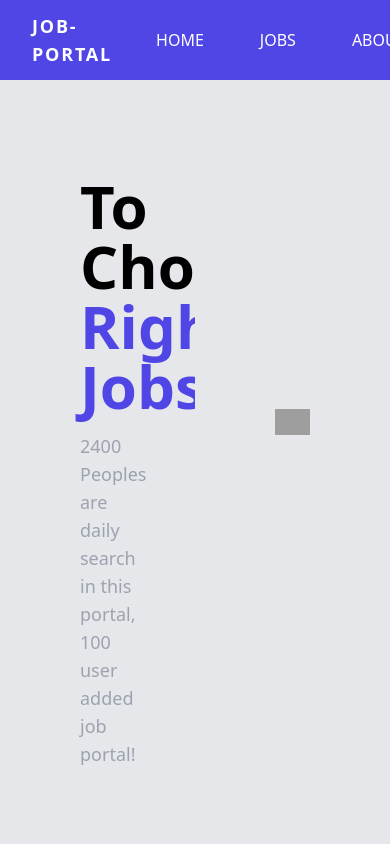
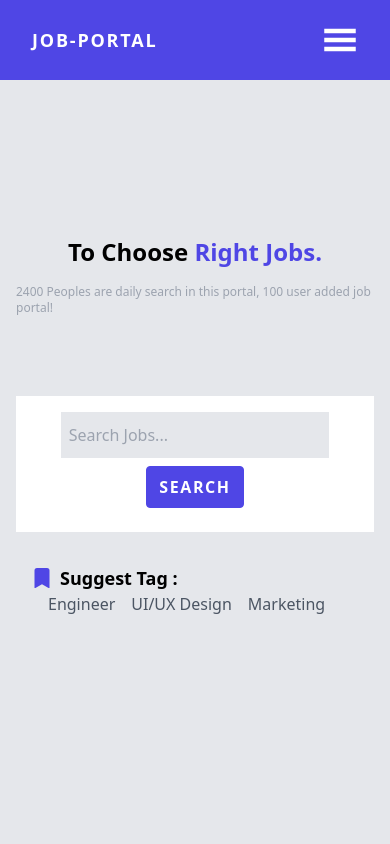
Before and after one commit to FancyKing0714/Job-Portal-NextJs, a Next.js app: page / in a window 390 px wide. Shown: the top 844 px of the page. Built offline with nearby package versions, Linux system fonts and the light colour scheme; grey boxes are pictures that could not be loaded.

Commit message:
Making webpage responsive

```diff
--- a/components/Intro.jsx
+++ b/components/Intro.jsx
@@ -1,21 +1,22 @@
 import React from 'react'
 import { BiSearchAlt } from 'react-icons/bi'
+import Image from 'next/image'
 import { BsFillBookmarkFill } from 'react-icons/bs'
 
 export default function Intro() {
   return (
-    <div className='w-full  h-full flex items-center justify-start py-24'>
-      <div className='w-3/6 h-full my-2 flex items-start justify-start p-20 flex-col '>
-        <h1 className='text-6xl font-extrabold mb-4 text-black'>To Choose <span className='text-indigo-600'>Right Jobs.</span> </h1>
-        <p className='text-lg mb-20 text-gray-400'>2400 Peoples are daily search in this portal, 100 user added job portal!</p>
-        <div className='bg-white mb-6 w-full px-4 py-4 flex items-center justify-center'>
-          <BiSearchAlt className='text-4xl text-indigo-600 mx-2' />
-          <input type="text" placeholder='Search Jobs...' className='w-full h-full px-4 bg-gray-200 text-xl py-3 outline-none' />
-          <button className='px-4 py-3 border border-indigo-600 rounded uppercase tracking-widest mx-4   text-white bg-indigo-600 transition-all duration-700 hover:bg-transparent font-semibold text-base hover:text-indigo-600'>Search</button>
+    <div className='w-full  h-full flex items-center lg:justify-start py-24 justify-center flex-wrap  '>
+      <div className='lg:w-3/6 w-full sm:p-2 h-full my-2 flex items-center justify-center px-4 md:items-start md:justify-start md:p-20 flex-col '>
+        <h1 className='md:text-6xl text-2xl sm:text-2xl font-extrabold mb-4 text-black '>To Choose <span className='text-indigo-600'>Right Jobs.</span> </h1>
+        <p className='md:text-lg sm:text-sm text-xs mb-20 text-gray-400'>2400 Peoples are daily search in this portal, 100 user added job portal!</p>
+        <div className='bg-white flex-col mb-6 w-full md:px-4   py-4 flex sm:flex-row items-center justify-center'>
+          <BiSearchAlt className='text-2xl text-indigo-600 mx-2 hidden sm:flex' />
+          <input type="text" placeholder='Search Jobs...' className='xs:w-full w-3/4  h-full px-2 bg-gray-200 text-base py-3 outline-none' />
+          <button className='px-3 py-2 my-2 sm:my-0 border border-indigo-600 rounded uppercase tracking-widest mx-4   text-white bg-indigo-600 transition-all duration-700 hover:bg-transparent font-semibold text-base hover:text-indigo-600'>Search</button>
         </div>
         <div className=' w-full px-2 py-2 flex items-center justify-start flex-wrap'>
           <div className='flex items-center justify-center'>
-            <BsFillBookmarkFill className='text-indigo-600 text-xl mx-2'/>
+            <BsFillBookmarkFill className='text-indigo-600 text-xl mx-2' />
             <h1 className='font-semibold text-lg'>Suggest Tag : </h1>
           </div>
           <div className='flex   items-center justify-center px-4 flex-wrap'>
@@ -25,8 +26,8 @@ export default function Intro() {
           </div>
         </div>
       </div>
-      <div className='w-3/6 my-2 h-full bg-gray-200 flex items-center justify-center flex-col p-20'>
-        <img src="https://demo-egenslab.b-cdn.net/html/jobes/preview/assets/images/bg/hero3-img-with-vec.png" alt="no-image-found" />
+      <div className='w-3/6 my-2 h-full bg-gray-200 hidden items-center justify-center flex-col p-20 lg:flex'>
+        <Image width={600} height={700} src="/intro.png" alt="no-image-found" />
       </div>
     </div>
   )
--- a/components/NavBar.jsx
+++ b/components/NavBar.jsx
@@ -4,15 +4,39 @@ import { useSelector } from 'react-redux';
 import { BiLogOut } from 'react-icons/bi';
 import Cookies from 'js-cookie';
 import { useRouter } from 'next/router';
+import { GiHamburgerMenu } from 'react-icons/gi';
 
 
 
 export default function NavBar() {
     const Router = useRouter();
     const user = useSelector(state => state.User.userData)
-    console.log(user)
+
+    const [isOpen, setIsOpen] = useState(false);
 
     const [scrolled, isScrolled] = useState(false);
+
+
+    const useOutsideClick = (callback) => {
+        const ref = React.useRef();
+
+        React.useEffect(() => {
+            const handleClick = (event) => {
+                if (ref.current && !ref.current.contains(event.target)) {
+                    callback();
+                }
+            };
+
+            document.addEventListener('click', handleClick, true);
+
+            return () => {
+                document.removeEventListener('click', handleClick, true);
+            };
+        }, [ref]);
+
+        return ref;
+    };
+
 
     useEffect(() => {
         window.addEventListener('scroll', () => {
@@ -40,18 +64,58 @@ export default function NavBar() {
         Router.push('/')
     }
 
+
+
+
+    const handleClickOutside = () => {
+        setIsOpen(false);
+    };
+    const ref = useOutsideClick(handleClickOutside);
+
     return (
+        <>
             <div className={`w-full ${scrolled ? "bg-indigo-600/70" : "bg-indigo-600"} px-6 h-20 bg-indigo-600 text-white flex items-center justify-between fixed top-0 left-0`}>
                 <div className='px-2 h-full flex items-center justify-center'>
                     <p className='uppercase font-semibold tracking-widest text-lg'>JOB-PORTAL</p>
                 </div>
-            <div className='px-2 h-full flex items-center justify-center'>
+                <div className='px-2 h-full hidden items-center justify-center lg:flex'>
                     <Link href={'/'} className="px-3 mx-4 text-base font-medium transition-all duration-700 hover:translate-y-2 uppercase" >Home</Link>
                     <Link href={'/'} className="px-3 mx-4 text-base font-medium transition-all duration-700 hover:translate-y-2 uppercase" >Jobs</Link>
                     <Link href={'/'} className="px-3 mx-4 text-base font-medium transition-all duration-700 hover:translate-y-2 uppercase" >About</Link>
                     <Link href={'/'} className="px-3 mx-4 text-base font-medium transition-all duration-700 hover:translate-y-2 uppercase" >Contact</Link>
                 </div>
-            <div className='px-2 h-full flex items-center justify-center'>
+                <div className='px-2 h-full hidden items-center justify-center lg:flex ' >
+                    {
+                        user !== null ? (
+                            <>
+
+                                <BiLogOut onClick={handleLogout} className=' cursor-pointer text-3xl hover:text-red-500 transition-all duration-700' />
+                                <p className='text-lg px-4 font-semibold'>{user?.name}</p>
+                            </>
+                        ) : (
+                            <>
+                                <Link href={'/auth/login'} className='px-4 py-2 border border-white rounded uppercase tracking-widest mx-4   transition-all duration-700 hover:bg-white font-semibold text-base hover:text-indigo-600'>Login</Link>
+                                <Link href={'/auth/register'} className='px-4 py-2 border border-white rounded uppercase tracking-widest mx-4   text-indigo-600 bg-white transition-all duration-700 hover:bg-transparent font-semibold text-base hover:text-white'>REGISTER</Link>
+                            </>
+                        )
+                    }
+
+                </div>
+
+                <div className='flex lg:hidden  px-2 py-2 '>
+                    <GiHamburgerMenu className='text-4xl' onClick={() => setIsOpen(state => !state)} />
+                </div>
+
+                {
+                    isOpen && (
+                        <div ref={ref} className='flex w-full py-2 animate-fade-in-down  bg-indigo-600 transition-all fade duration-1000 absolute top-20 left-0  items-center justify-center flex-col '>
+                            <div className='px-2 h-full flex items-center justify-center flex-col py-2 '>
+                                <Link href={'/'} onClick={() => setIsOpen(false)} className="px-3  m-4 text-base font-medium transition-all duration-700 hover:translate-y-2 uppercase" >Home</Link>
+                                <Link href={'/'} onClick={() => setIsOpen(false)} className="px-3 m-4 text-base font-medium transition-all duration-700 hover:translate-y-2 uppercase" >Jobs</Link>
+                                <Link href={'/'} onClick={() => setIsOpen(false)} className="px-3 m-4 text-base font-medium transition-all duration-700 hover:translate-y-2 uppercase" >About</Link>
+                                <Link href={'/'} onClick={() => setIsOpen(false)} className="px-3 m-4 text-base font-medium transition-all duration-700 hover:translate-y-2 uppercase" >Contact</Link>
+                            </div>
+                            <div className='px-2 h-full  items-center justify-center flex' >
                                 {
                                     user !== null ? (
                                         <>
@@ -71,3 +135,8 @@ export default function NavBar() {
                         </div>
                     )
                 }
+
+            </div>
+        </>
+    )
+}
--- a/pages/auth/login.jsx
+++ b/pages/auth/login.jsx
@@ -29,11 +29,10 @@ export default function Login() {
     }
 
     const res = await login_me(formData);
-    console.log(res.finalData?.token)
     if(res.success)
     {
-      Cookies.set('token', res.finalData?.token);
-      dispatch(setUserData(res.finalData?.user));
+      Cookies.set('token', res?.finalData?.token);
+      dispatch(setUserData(res?.finalData?.user));
       Router.push('/');
     }
     else
@@ -47,7 +46,7 @@ export default function Login() {
     if (Cookies.get('token')) {
       Router.push('/');
     }
-  },[Router])
+  },[])
 
 
   return (
--- a/pages/index.js
+++ b/pages/index.js
@@ -15,7 +15,7 @@ export default function Home() {
     if (token) {
       dispatch(setUserToken(token))
     }
-  }, [token])
+  }, [token , dispatch])
 
   return (
     <>
--- a/tailwind.config.js
+++ b/tailwind.config.js
@@ -9,7 +9,28 @@ module.exports = {
     "./src/**/*.{js,ts,jsx,tsx}",
   ],
   theme: {
-    extend: {},
+    extend: {
+      keyframes: {
+        'fade-in-down': {
+          '0%': {
+            opacity: '0',
+            transform: 'translateY(-10px)'
+          },
+          '100%': {
+            opacity: '1',
+            transform: 'translateY(0)'
+          },
+        }
+
+      },
+      boxShadow: {
+        'neon': ' 0 0 10px #06d6a1, 0 0 20px #06d6a1, 0 0 40px #06d6a1, 0 0 80px #06d6a1',
+      },
+      animation: {
+        'fade-in-down': 'fade-in-down 0.5s ease-out'
+      },
+
+    },
   },
   plugins: [],
 }
```
Also changed, not shown: public/intro.png (added). Lines whose indentation alone changed are shown as unchanged.
